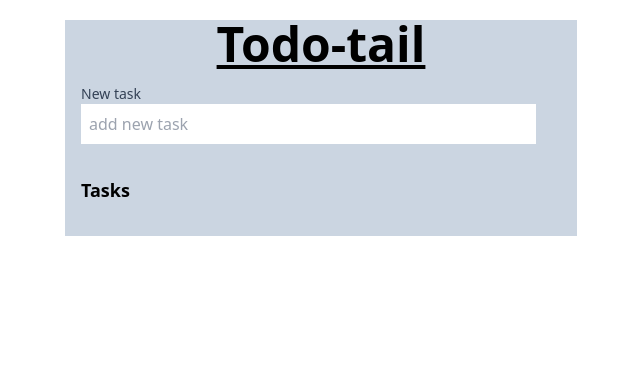
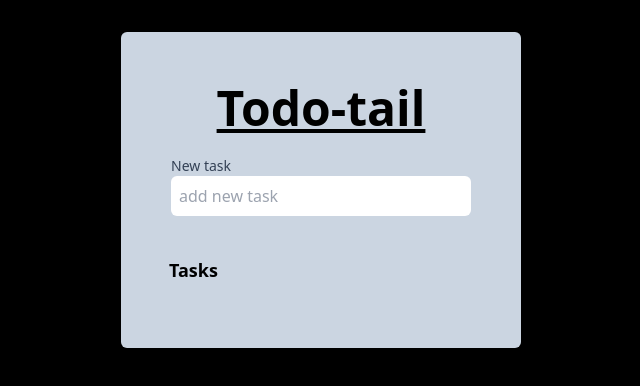
Before and after one commit to MikeXXd/to-fish-do, a React (Vite) app in the folder todo-tail/: page / in a window 1280 px wide. Shown: the top 386 px of the page, without its empty margins (319-959 px from the left). Built offline with nearby package versions, Linux system fonts and the light colour scheme.

Commit message:
learn tailwind

```diff
--- a/todo-tail/src/App.tsx
+++ b/todo-tail/src/App.tsx
@@ -2,6 +2,11 @@ import { useState } from "react";
 import Header from "./components/Header";
 import InterfaceBar from "./components/InterfaceBar";
 import TaskList from "./components/TaskList";
+
+// const LOCAL_STORAGE_TASKS = {
+//   KEY: "tasks",
+//   DEFAULT: "",
+// };
 
 export interface Task {
   id: string;
@@ -25,7 +30,8 @@ const App = () => {
   }
 
   return (
-    <div className="container max-w-lg bg-slate-300 ">
+    <main className="bg-black flex justify-center h-screen">
+      <div className="flex justify-center items-center flex-col flex-wrap min-w-[400px] h-fit bg-slate-300 rounded-md p-8 m-8 gap-4">
         <Header />
         <InterfaceBar
           onSubmit={(newTask) => setTasks((current) => [newTask, ...current])}
@@ -36,6 +42,7 @@ const App = () => {
           onDelete={(task) => handleDelete(task)}
         />
       </div>
+    </main>
   );
 };
 
--- a/todo-tail/src/components/InterfaceBar.tsx
+++ b/todo-tail/src/components/InterfaceBar.tsx
@@ -23,7 +23,7 @@ const InterfaceBar = ({ onSubmit }: InterfaceBarProps) => {
   }
 
   return (
-    <form className="container p-2 m-2" onSubmit={addtask}>
+    <form className="flex justify-start p-2 "  onSubmit={addtask}>
       <label className="block ">
         <span className="block text-sm font-medium text-slate-700">
           New task
@@ -33,7 +33,7 @@ const InterfaceBar = ({ onSubmit }: InterfaceBarProps) => {
           id="task"
           placeholder="add new task"
           ref={newTaskRef}
-          className="w-11/12 p-2"
+          className="  p-2 max-w-[800px] min-w-[300px] rounded-md"
         />
       </label>
     </form>
--- a/todo-tail/src/components/TaskList.tsx
+++ b/todo-tail/src/components/TaskList.tsx
@@ -8,25 +8,29 @@ interface TaskListprops {
 
 const TaskList = ({ tasks, onTaskDone, onDelete }: TaskListprops) => {
   return (
-    <div className="container p-4">
+    <div className="container p-4 overflow-auto">
       <h3 className="text-lg font-bold">Tasks</h3>
-      <ul className="list-none p-2">
+      <ul className="list-none p-2 divide-y-2 divide-dashed divide-slate-500 rounded-md">
         {tasks.map((task) => (
-          <li key={task.id} className="flex justify-between p-2">
-            <span className={`${task.done && "line-through"}`}>
+          <li key={task.id} className="flex flex-nowrap justify-between p-2">
+            <span
+              className={`${
+                task.done && "line-through whitespace-break-spaces"
+              }  `}
+            >
               {task.name}
             </span>
-            <div>
+            <div className="flex flex-nowrap">
               <button
                 onClick={() => onTaskDone(task)}
-                className="px-2 py-1 m-1 bg-green-600 text-white rounded-md"
+                className="px-2 py-1 m-1 h-8 bg-green-700 text-white rounded-md"
               >
                 Done
               </button>
 
               <button
                 onClick={() => onDelete(task)}
-                className="px-2 py-1 m-1 bg-red-500 text-white rounded-md"
+                className="px-2 py-1 m-1 h-8 bg-red-500 text-white rounded-md"
               >
                 Delete
               </button>
```
Lines whose indentation alone changed are shown as unchanged.
